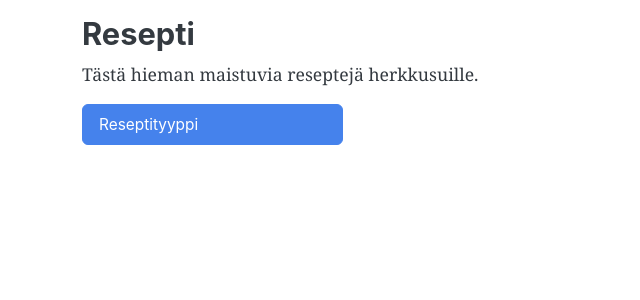
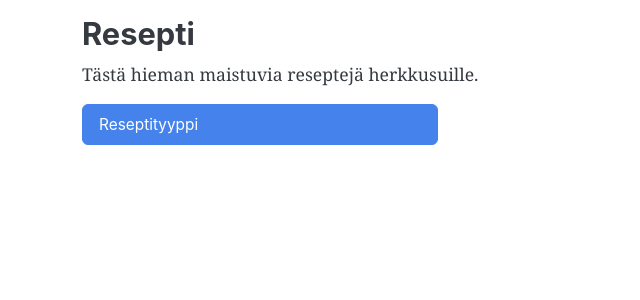
Before and after one commit to T-101/resepti, a Django app: page / in a window 1280 px wide. Shown: the part 60-360 px from the top of the page, without its empty margins (0-640 px from the left). Run offline with Django 4.2, Linux system fonts and the light colour scheme; data that the repository does not hold is empty; some libraries are stand-ins or nearby versions.

Commit message:
fix list width on small displays

```diff
--- a/backend/recipe/templates/recipe/index.html
+++ b/backend/recipe/templates/recipe/index.html
@@ -8,7 +8,7 @@
     </p>
 
     <div class="row">
-        <div class="col-3">
+        <div class="col-sm-6 col-md-4">
             <ul class="list-group">
                 <li class="list-group-item active disabled" aria-current="true">Reseptityyppi</li>
                 {% for item in object_list %}
```
